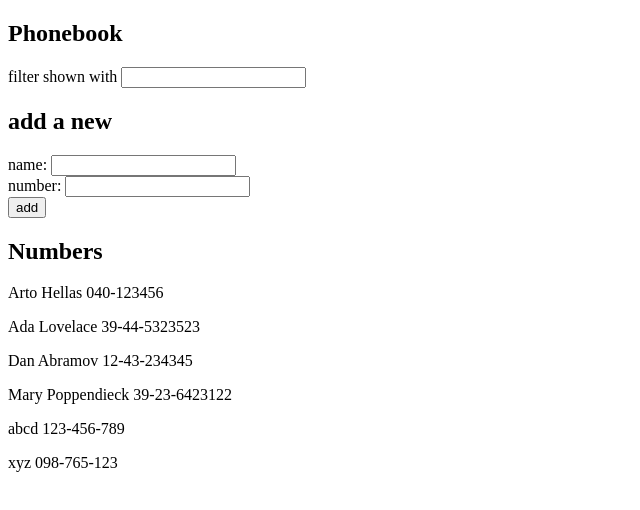
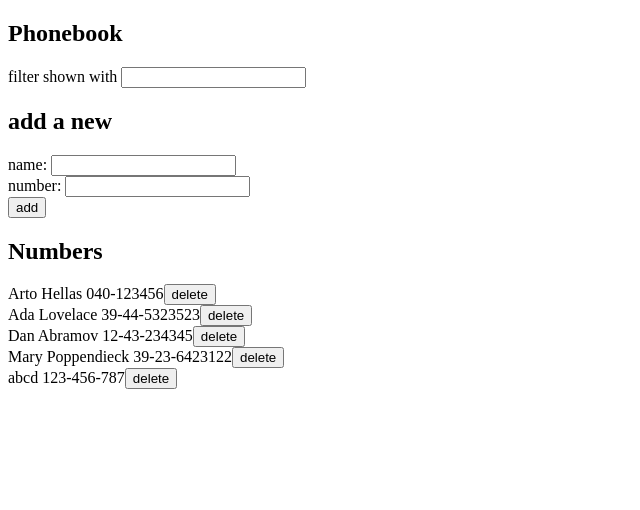
Before and after one commit to muzzamilr/fullstackopen-exercises, a React (Vite) app in the folder part2/phonebook/: page / in a window 1280 px wide. Shown: the top 510 px of the page, without its empty margins (0-640 px from the left). Built offline with nearby package versions, Linux system fonts and the light colour scheme; data requests are answered from the project's data file.

Commit message:
complete part2 till 2.15 exercise

```diff
--- a/part2/phonebook/db.json
+++ b/part2/phonebook/db.json
@@ -22,13 +22,8 @@
     },
     {
       "name": "abcd",
-      "number": "123-456-789",
+      "number": "123-456-787",
       "id": 5
-    },
-    {
-      "name": "xyz",
-      "number": "098-765-123",
-      "id": 6
     }
   ]
 }
--- a/part2/phonebook/src/App.jsx
+++ b/part2/phonebook/src/App.jsx
@@ -17,9 +17,32 @@ const App = () => {
 
   const handleFormSubmit = (e) => {
     e.preventDefault();
+
     if (newName === "" || newNumber === "") return;
-    if (persons.filter((obj) => obj.name === newName).length > 0) {
+
+    const toUpdate = persons.filter(
+      (obj) => obj.name === newName && obj.number !== newNumber
+    );
+
+    const alreadyExists = persons.filter(
+      (obj) => obj.name === newName && obj.number === newNumber
+    );
+
+    if (alreadyExists.length > 0) {
       alert(`${newName} is already added to phonebook`);
+      return;
+    }
+
+    if (toUpdate.length > 0) {
+      const confirm = window.confirm(
+        `${newName} is already added to phonebook, replace the old number with new one?`
+      );
+      if (confirm) {
+        Service.update(toUpdate[0].id, {
+          name: newName,
+          number: newNumber,
+        }).finally(() => Service.getAll().then((data) => setPersons(data)));
+      }
       return;
     }
 
@@ -51,6 +74,13 @@ const App = () => {
     if (e.target.value === "") setShowALl(true);
   };
 
+  const handleDelete = (id, name) => () => {
+    if (window.confirm(`Delete ${name} ?`))
+      Service.deleteContact(id).finally(() =>
+        Service.getAll().then((data) => setPersons(data))
+      );
+  };
+
   return (
     <div>
       <h2>Phonebook</h2>
@@ -66,6 +96,7 @@ const App = () => {
         showAll={showAll}
         persons={persons}
         filteredPersons={filteredPersons}
+        handleDelete={handleDelete}
       />
     </div>
   );
--- a/part2/phonebook/src/PersonsService.js
+++ b/part2/phonebook/src/PersonsService.js
@@ -17,8 +17,8 @@ const update = (id, newObject) => {
   return request.then((response) => response.data);
 };
 
-const deleteContact = (id, newObject) => {
-  const request = axios.put(`${BASE_URL}/${id}`, newObject);
+const deleteContact = (id) => {
+  const request = axios.delete(`${BASE_URL}/${id}`);
   return request.then((response) => response.data);
 };
 
--- a/part2/phonebook/src/components/Persons.jsx
+++ b/part2/phonebook/src/components/Persons.jsx
@@ -1,12 +1,23 @@
-export const Persons = ({ persons, filteredPersons, showAll }) => {
+export const Persons = ({
+  persons,
+  filteredPersons,
+  showAll,
+  handleDelete,
+}) => {
   return (
     <>
       {showAll
         ? persons.map((obj) => (
-            <p key={obj.id}>{obj.name + " " + obj.number} </p>
+            <div key={obj.id}>
+              {obj.name + " " + obj.number}
+              <button onClick={handleDelete(obj.id, obj.name)}>delete</button>
+            </div>
           ))
         : filteredPersons.map((obj) => (
-            <p key={obj.id}>{obj.name + " " + obj.number} </p>
+            <div key={obj.id}>
+              {obj.name + " " + obj.number}
+              <button onClick={handleDelete(obj.id, obj.name)}>delete</button>
+            </div>
           ))}
     </>
   );
```
